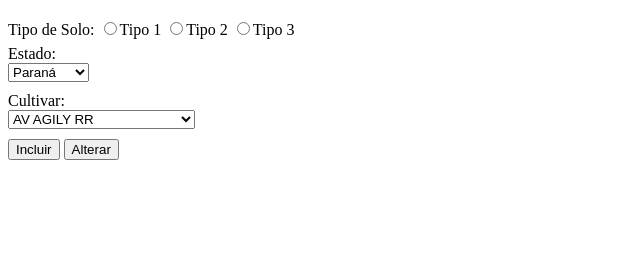
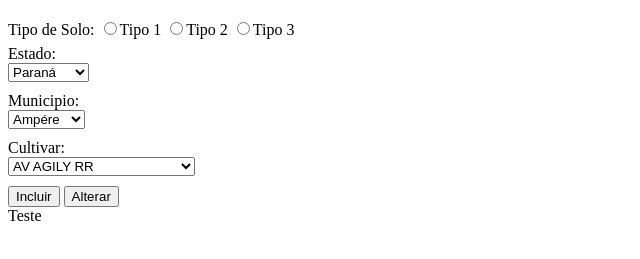
Before and after one commit to adaltopicotti/zoneamento-agro, a website: page index.html in a window 1280 px wide. Shown: the part 61-320 px from the top of the page, without its empty margins (0-640 px from the left). Drawn offline with Linux system fonts and the light colour scheme.

Commit message:
cultivares e municipios

```diff
--- a/index.html
+++ b/index.html
@@ -21,6 +21,9 @@
                 <option value="">Selecione</option>
                 <option value="PR" selected>Paraná</option>
             </select>
+            <label for="municipio">Municipio: </label>
+            <select id="municipio" name="municipio">
+            </select>
             <label for="cultivar">Cultivar: </label>
             <select id="cultivar"  name="cultivar">
             </select>
@@ -28,6 +31,12 @@
             <button formaction="http://localhost:3003/cultivar">Incluir</button>
             <button formaction="http://localhost:3003/usuarios/3">Alterar</button>
         </form>
+
+        <section id="conteudo">
+            Teste
+        </section>
+
+
 
         <style>
             input,
@@ -42,8 +51,19 @@
             }
         </style>
         <script>
+            function getCultivarData() {
+                const doc = document.querySelector('[zon-result]')
+                const conteudo = document.getElementById('conteudo')
+                conteudo.innerHTML = 'html'
 
-           function populateSelect() {
+            }
+
+            function populateSelect() {
+                populateMunicipio()
+                populateCultivar()
+            }
+
+           function populateCultivar() {
                 // CREATE AN XMLHttpRequest OBJECT, WITH GET METHOD.
                 var xhr = new XMLHttpRequest(),
                     method = 'GET',
@@ -67,6 +87,30 @@
                 xhr.open(method, url, true);
                 xhr.send();
             }
+            function populateMunicipio() {
+                // CREATE AN XMLHttpRequest OBJECT, WITH GET METHOD.
+                var xhr = new XMLHttpRequest(),
+                    method = 'GET',
+                    overrideMimeType = 'application/json',
+                    url = 'pr.json';        // ADD THE URL OF THE FILE.
+
+                xhr.onreadystatechange = function () {
+                    if (xhr.readyState === XMLHttpRequest.DONE && xhr.status === 200) {
+
+                        // PARSE JSON DATA.
+                        var municipio = JSON.parse(xhr.responseText);
+
+                        var ele = document.getElementById('municipio');
+                        for (var i = 0; i < municipio.length; i++) {
+                            // BIND DATA TO <select> ELEMENT.
+                            ele.innerHTML = ele.innerHTML +
+                                '<option value="' + municipio[i].value + '">' + municipio[i].municipio + '</option>';
+                        }
+                    }
+                };
+                xhr.open(method, url, true);
+                xhr.send();
+            }
         </script>
     </body>
 </html>
--- /dev/null
+++ b/pr.json
@@ -0,0 +1,14 @@
+[
+    {
+        "value": "1",
+        "macrorregiao": "1",
+        "regiao_endafoclimatica": "102",
+        "municipio": "Ampére"
+    },
+    {
+        "value": "2",
+        "macrorregiao": "1",
+        "regiao_endafoclimatica": "102",
+        "municipio": "Barracão"
+    }
+]
```
Also changed, not shown: server.js (+31 -2 lines).
